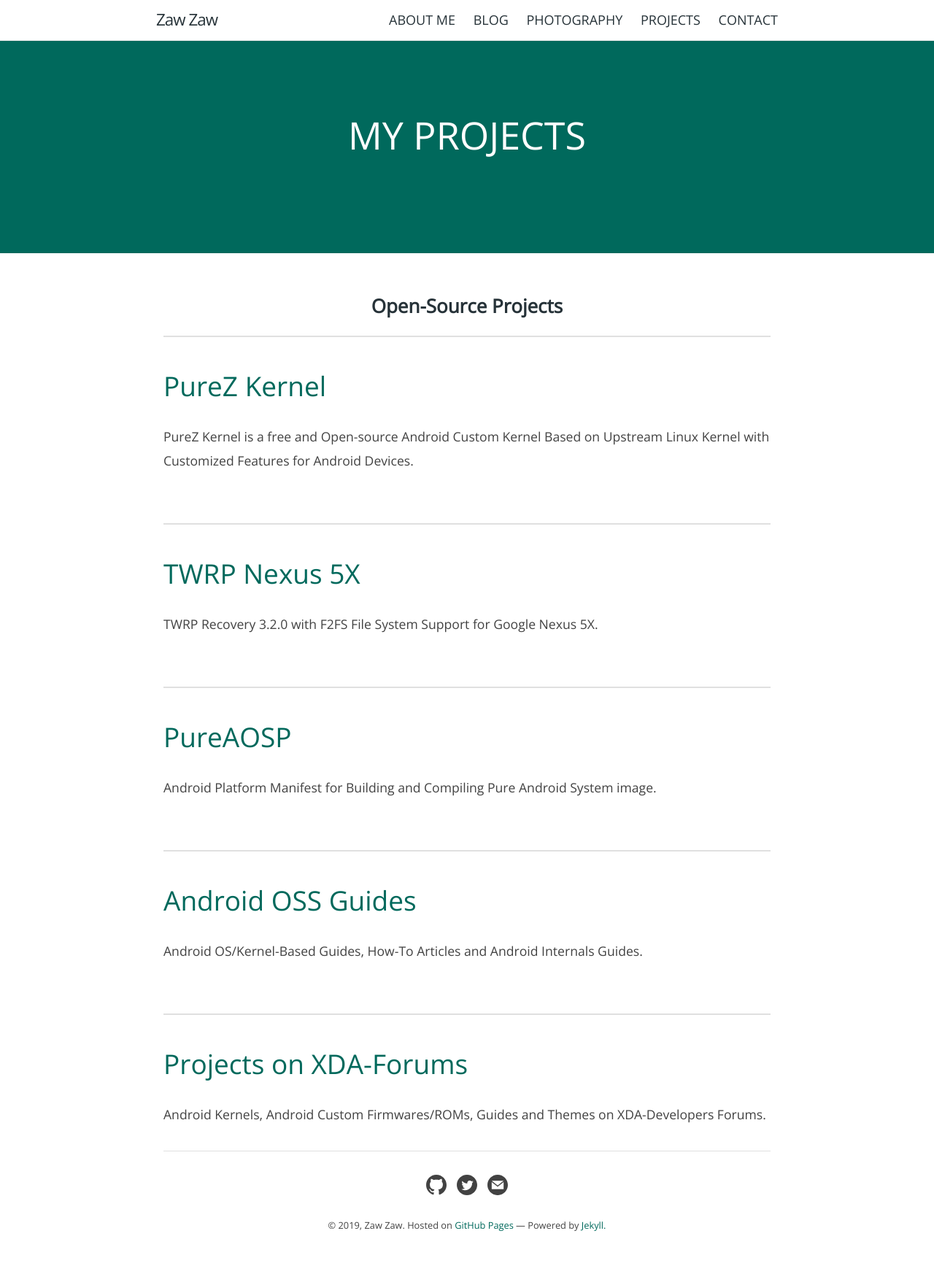
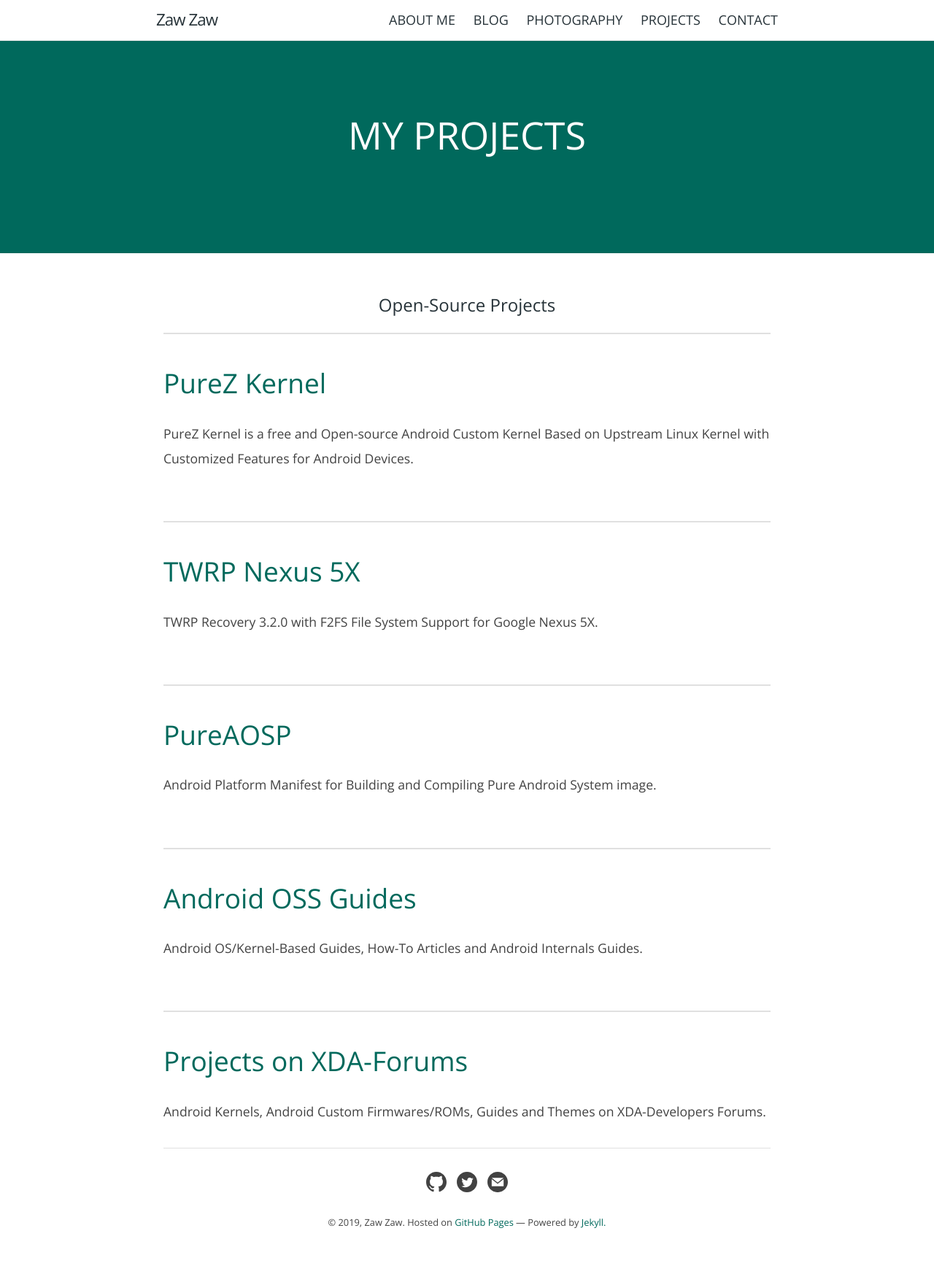
Before and after one commit to zawzaww/zawzaww.github.io, a Jekyll site: the page built from projects.md, in a window 1280 px wide. Shown: the whole page at 73% size. Built offline with Jekyll 4.4.1, drawn with Linux system fonts in a browser that asks for light colours.

Commit message:
_sass: jekyll-theme-caymab-blog: Set to "300" font-weight for all header fonts and reduce h3 font size
Signed-off-by: Zaw Zaw <zawzthein@outlook.com>

```diff
--- a/_sass/jekyll-theme-cayman-blog.scss
+++ b/_sass/jekyll-theme-cayman-blog.scss
@@ -233,6 +233,7 @@
   h6 {
     margin-top: 2rem;
     margin-bottom: 0.75rem;
+    font-weight: 300;
     color: $section-headings-color;
   }
 
--- a/_sass/normalize.scss
+++ b/_sass/normalize.scss
@@ -134,17 +134,15 @@
 
 h1 {
   font-size: 37px;
-  font-weight: 300;
   margin: 0.67em 0;
 }
 
 h2 {
   font-size: 32px;
-  font-weight: 300;
 }
 
 h3 {
-  font-size: 26px;
+  font-size: 24px;
 }
 
 /**
```
